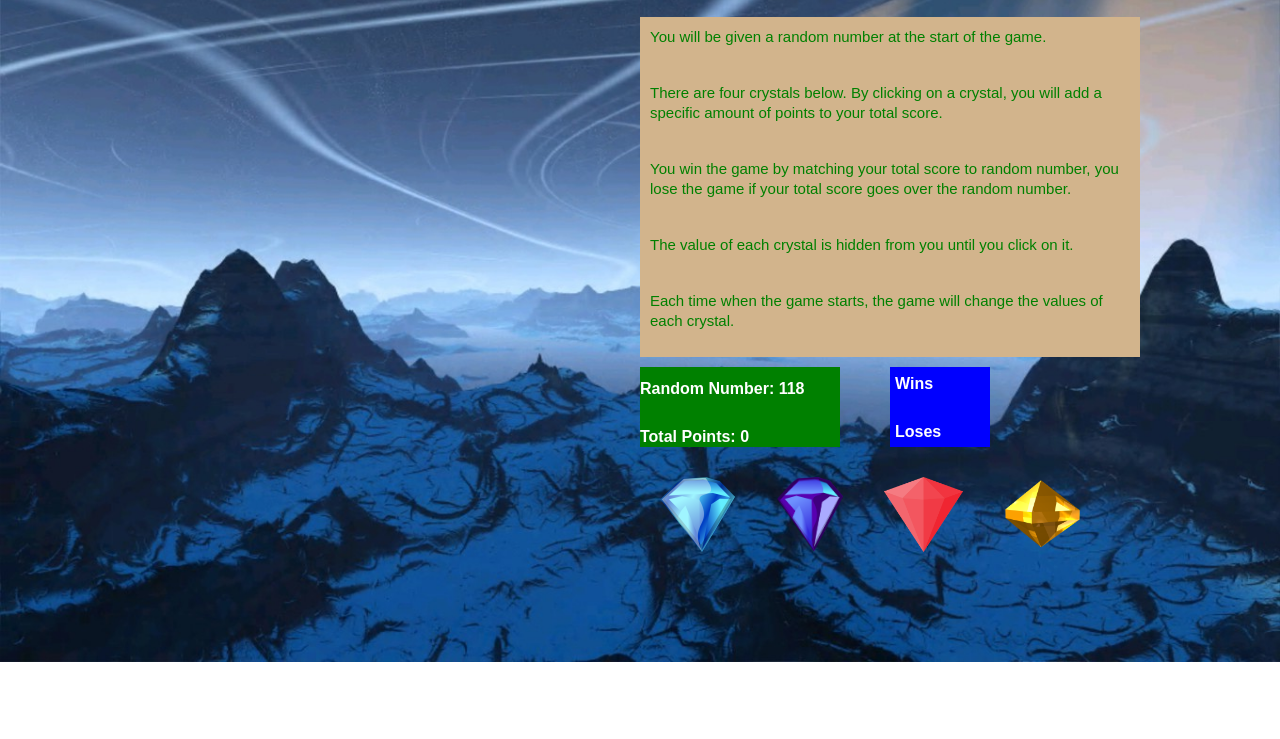
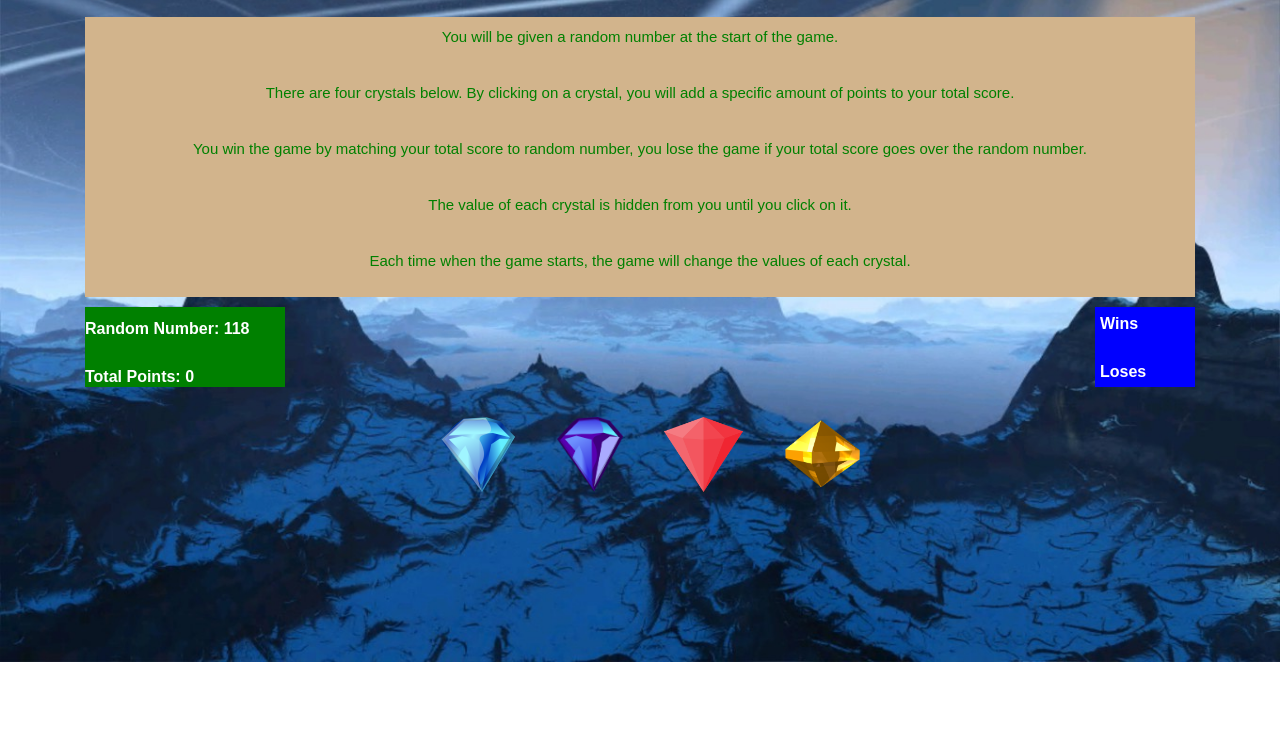
Before and after one commit to ptpeck357/Crystal-Game, a plain HTML site: page index.html in a window 1280 px wide. Shown: the part 61-800 px from the top of the page. Drawn offline with nearby package versions, Linux system fonts and the light colour scheme.

Commit message:
Fixed page style

```diff
--- a/assets/css/style.css
+++ b/assets/css/style.css
@@ -3,26 +3,18 @@ body {
 	background-repeat: no-repeat;
 	background-size: cover;
 }
-#section {
-	position: absolute;
-	left: 50%;
-}
 .header {
 	background-color: orange;
 	padding: 10px 0px;
-	text-align: center;
 }
-
 #title {
 	font-size: 25px;
 	font-style: bold;
 	color: white;
 	font-family: 'Georgia', Times, Times New Roman, serif;
 }
-
 .paragraph{
 	background-color: tan;
-	width: 500px;
 	margin-top: 20px;
 	font-size: 20px;
 	font-family: 'Arial', 'Helvetica Neue', Helvetica, sans-serif;
@@ -30,8 +22,8 @@ body {
 	padding: 10px 10px;
 	color: green;
 	font-size: 15px;
+	text-align: center;
 }
-
 .randomnumber {
 	background-color: green;
 	width: 200px;
@@ -42,13 +34,12 @@ body {
 	font-weight: bold;
 	font-family: 'Arial', 'Helvetica Neue', Helvetica, sans-serif;
 }
-
 .wins {
 	background-color: blue;
 	width: 100px;
 	height: 80px;
 	color: white;
-	float: left;
+	float: right;
 	margin-top: 10px;
 	margin-left: 50px;
 	padding-right: 20px;
@@ -56,7 +47,6 @@ body {
 	font-family: 'Arial', 'Helvetica Neue', Helvetica, sans-serif;
 	font-weight: bold;
 }
-
 #wins {
 	margin-top: 5px;
 	margin-bottom: 0px;
@@ -68,18 +58,15 @@ body {
 #chosennumber {
 	margin-top: 10px;
 }
-
 .crystals {
 	clear: both;
 	position: relative;
 	padding-top: 30px;
 	margin-left: 20px;
 }
-
 .image {
 	margin-left: 37px;
 }
-
 img:hover {
 	transition: all .2s ease-in-out;
 	transform: scale(1.1);
--- a/index.html
+++ b/index.html
@@ -11,41 +11,14 @@
 </head>
 
 <body>
-	<!-- <div class="container"> -->
+	<div class="container">
 		<div id="section">
 			<div class="header">
 				<h1 id="title">Crystal Collector!</h1>
 			</div>
-
 			<div class="paragraph">
-				<p>
-					You will be given a random number at the start of the game.
+				<p>You will be given a random number at the start of the game.</p><br><p>There are four crystals below. By clicking on a crystal, you will add a specific amount of points to your total score.</p><br><p>You win the game by matching your total score to random number, you lose the game if your total score goes over the random number.</p><br><p>The value of each crystal is hidden from you until you click on it.</p><br><p>Each time when the game starts, the game will change the values of each crystal.
 				</p>
-
-				<br>
-
-				<p>
-					There are four crystals below. By clicking on a crystal, you will add a specific amount of points to your total score.
-				</p>
-
-				<br>
-
-				<p>
-					You win the game by matching your total score to random number, you lose the game if your total score goes over the random number.
-				</p>
-
-				<br>
-
-				<p>
-					The value of each crystal is hidden from you until you click on it.
-				</p>
-
-				<br>
-
-				<p>
-					Each time when the game starts, the game will change the values of each crystal.
-				</p>
-
 			</div>
 
 			<div class="randomnumber">
@@ -60,7 +33,7 @@
 				<p id="loses">Loses</p>
 				</div>
 
-			<div class="crystals">
+			<div class="crystals text-center">
 				<img src="./assets/images/bluegem.jpg" value="gem1" class=" gem" height="75">
 				<img src="./assets/images/purple.jpg" value="gem2" class="image gem" height="75">
 				<img src="./assets/images/redgem.jpg" value="gem3" class="image gem" height="75">
@@ -68,8 +41,9 @@
 			</div>
 
 			<div class="totalscore"></div>
-		<div>
-	<!-- </div> -->
+		</div>
+	</div>
+
 
 	<script type="text/javascript" src="https://cdnjs.cloudflare.com/ajax/libs/jquery/3.2.1/jquery.min.js"></script>
 	<script src="./assets/javascript/game.js"></script>
```
